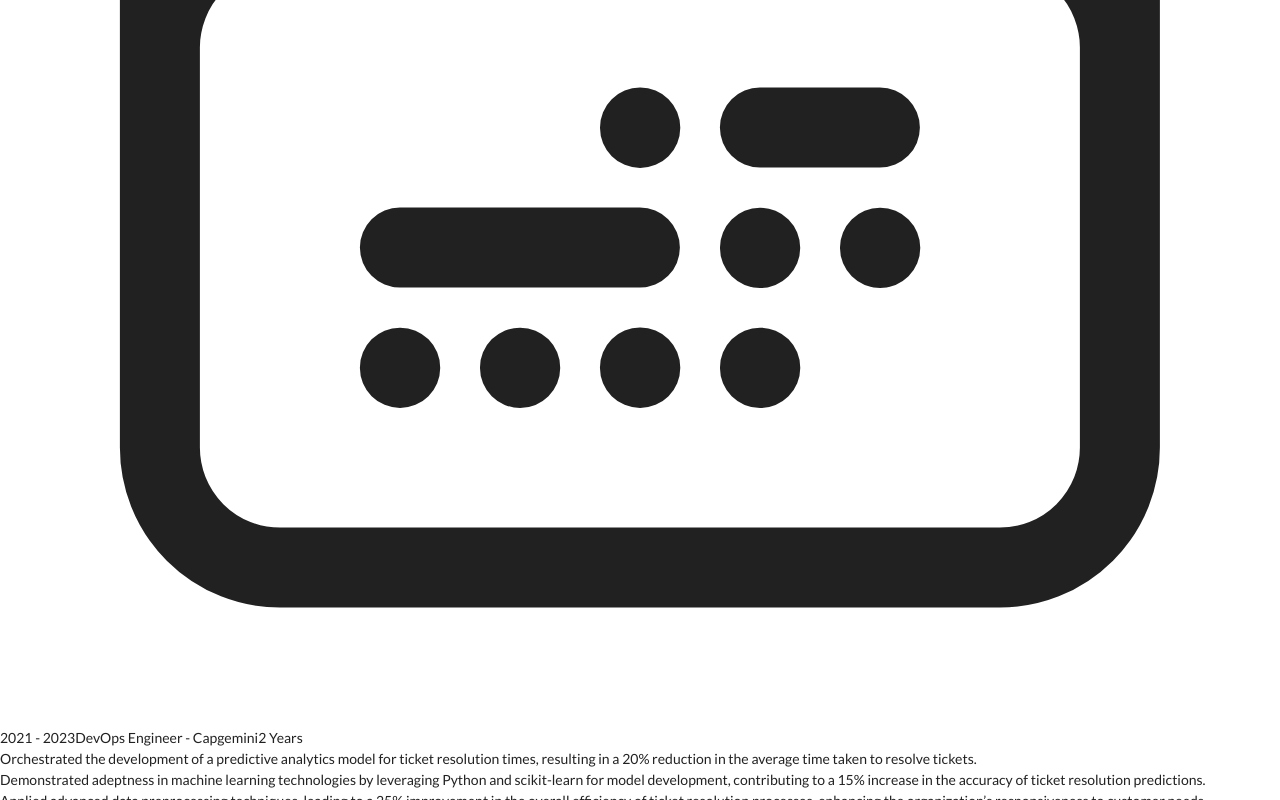
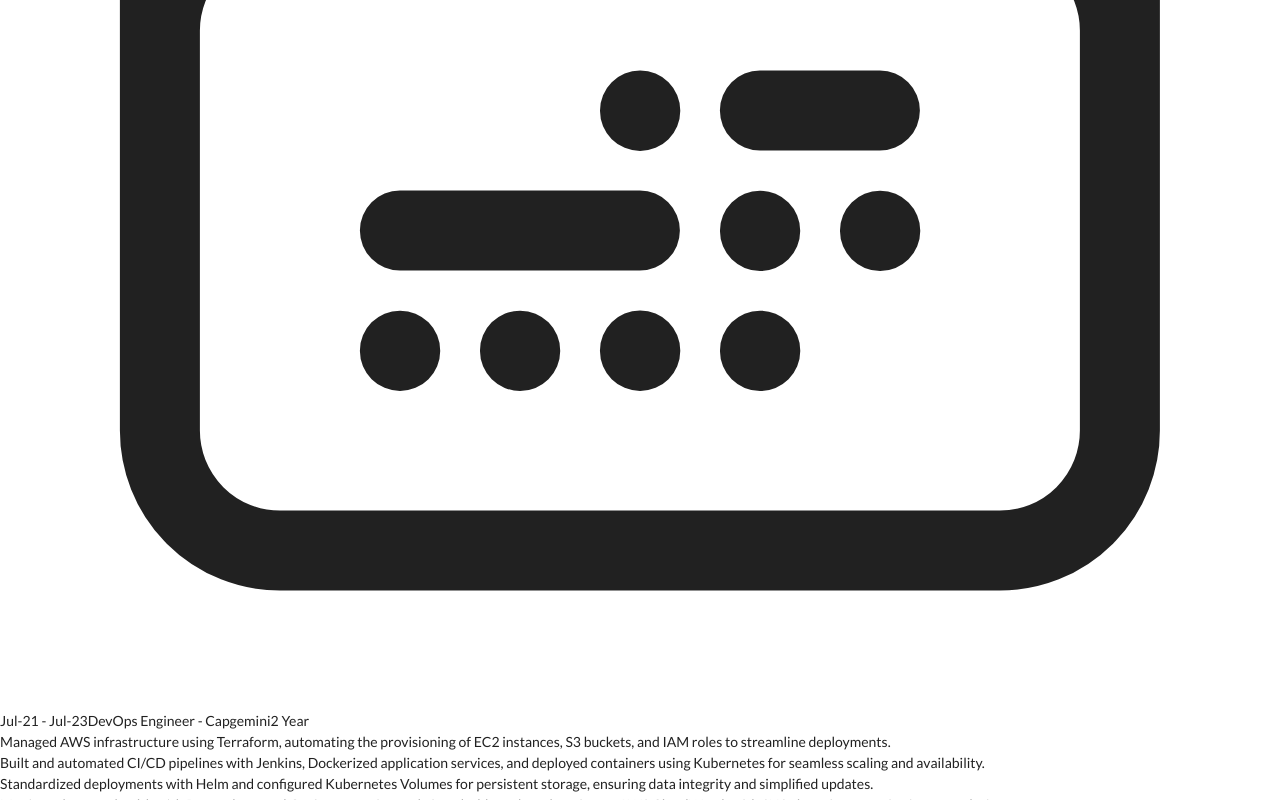
Before and after one commit to ShubhamPawar-3333/Portfolio, a React (Vite) app: page / in a window 1280 px wide. Shown: the part 2000-2800 px from the top of the page. Built offline with nearby package versions, Linux system fonts and the light colour scheme.

Commit message:
My Journey Updated

```diff
--- a/src/App.jsx
+++ b/src/App.jsx
@@ -15,7 +15,7 @@ function App() {
       <AboutMe />
       <Myjourney />
       <Arsenal />
-      <Projects />
+      {/* <Projects /> */}
       <ContactSection />
       <Footer />
     </div>
--- a/src/components/MyJourneySection/WorkExperienceSection/Work.jsx
+++ b/src/components/MyJourneySection/WorkExperienceSection/Work.jsx
@@ -3,17 +3,32 @@ import Workitems from './Workitems'
 
 const data = [
     {
-        year: "2021 - 2023",
+        year: "Jul-21 - Jul-23",
         title: 'DevOps Engineer',
-        duration: '2 Years',
+        duration: '2 Year',
         company: "Capgemini",
         details:
         [
-          "Orchestrated the development of a predictive analytics model for ticket resolution times, resulting in a 20% reduction in the average time taken to resolve tickets.",
-          "Demonstrated adeptness in machine learning technologies by leveraging Python and scikit-learn for model development, contributing to a 15% increase in the accuracy of ticket resolution predictions.",
-          "Applied advanced data preprocessing techniques, leading to a 25% improvement in the overall efficiency of ticket resolution processes, enhancing the organization’s responsiveness to customer needs."
-        ]
-    }
+          "Managed AWS infrastructure using Terraform, automating the provisioning of EC2 instances, S3 buckets, and IAM roles to streamline deployments.",
+          "Built and automated CI/CD pipelines with Jenkins, Dockerized application services, and deployed containers using Kubernetes for seamless scaling and availability.",
+          "Standardized deployments with Helm and configured Kubernetes Volumes for persistent storage, ensuring data integrity and simplified updates.",
+          "Monitored system health with Prometheus and Grafana, creating real-time dashboards and setting up AWS CloudWatch with SNS alerts for proactive issue resolution.",
+          "Documented CI/CD workflows, deployment processes, and infrastructure configurations to simplify troubleshooting and improve knowledge transfer.",
+      ]
+    },
+    // {
+    //     year: "Jul-21 - Dec-21",
+    //     title: 'Linux Administrator',
+    //     duration: '6 Months',
+    //     company: "Capgemini",
+    //     details:
+    //     [
+    //       "Managed and configured Linux VMs and containers, ensuring timely resolution of OS-related incidents with 95% ticket resolution efficiency.",
+    //       "Collaborated with cross-functional teams, leading to a 20% reduction in issue resolution time.",
+    //       "Proficient in Linux server management (RHEL), file systems (LVM, NFS), and storage, ensuring consistent system performance and compliance.",
+    //       "Automated tasks using Bash and YAML scripting, utilizing cron jobs to enhance efficiency and streamline operations."
+    //     ]
+    // },
 ]
 const Work = () => {
   return (
--- a/src/components/NavigationSection/Sidenav.jsx
+++ b/src/components/NavigationSection/Sidenav.jsx
@@ -36,11 +36,11 @@ const Sidenav = () => {
                             <span className='pl-4'>Arsenal</span>
 
                         </a>
-                        <a onClick={handleNav} href="#projects" className='w-[75%] flex justify-center items-center rounded-full shadow-lg bg-gray-100 shadow-gray-400 m-2 p-4 cursor-pointer hover:scale-110 ease-in duration-200'>
+                        {/* <a onClick={handleNav} href="#projects" className='w-[75%] flex justify-center items-center rounded-full shadow-lg bg-gray-100 shadow-gray-400 m-2 p-4 cursor-pointer hover:scale-110 ease-in duration-200'>
                             <AiOutlineProject size={17} />
                             <span className='pl-4'>Project</span>
 
-                        </a>
+                        </a> */}
                         <a onClick={handleNav} href="#contact" className='w-[75%] flex justify-center items-center rounded-full shadow-lg bg-gray-100 shadow-gray-400 m-2 p-4 cursor-pointer hover:scale-110 ease-in duration-200'>
                             <AiOutlineMail size={17} />
                             <span className='pl-4'>Contact</span>
@@ -65,9 +65,9 @@ const Sidenav = () => {
                     <a href="#arsenal" className='rounded-full shadow-lg bg-gray-100 shadow-gray-400 m-2 p-4 cursor-pointer hover:scale-110 ease-in duration-300'>
                         <GrTechnology size={17}/>
                     </a>
-                    <a href="#projects" className='rounded-full shadow-lg bg-gray-100 shadow-gray-400 m-2 p-4 cursor-pointer hover:scale-110 ease-in duration-300'>
+                    {/* <a href="#projects" className='rounded-full shadow-lg bg-gray-100 shadow-gray-400 m-2 p-4 cursor-pointer hover:scale-110 ease-in duration-300'>
                         <AiOutlineProject size={17}/>
-                    </a>
+                    </a> */}
                     <a href="#contact" className='rounded-full shadow-lg bg-gray-100 shadow-gray-400 m-2 p-4 cursor-pointer hover:scale-110 ease-in duration-300'>
                         <AiOutlineMail size={17}/>
                     </a>
```
